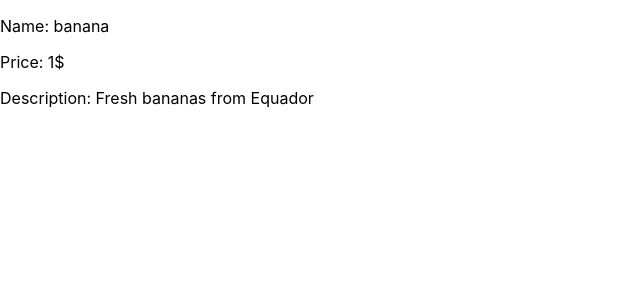
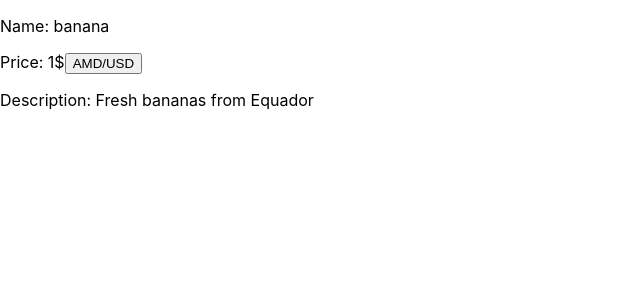
Before and after one commit to Manan-lab/Homework1, a React (Create React App) app: page / in a window 1280 px wide. Shown: the top 300 px of the page, without its empty margins (0-640 px from the left). Built offline with nearby package versions, Linux system fonts and the light colour scheme.

Commit message:
Homework 4

```diff
--- a/src/demo/Components/Price.js
+++ b/src/demo/Components/Price.js
@@ -1,13 +1,40 @@
 import React, { Component } from 'react';
 
 
-class Product extends Component{
+class Product extends Component {
+    constructor(props) {
+        super(props);
+        this.state = {
+            price: props.data,
+            rate : 478
+        }
+    }
 
+    changeCurrency = () => {
+        let {price,rate} = this.state;
+        let sign = price [price.length-1];
+        if (sign === "$"){
+           price = parseFloat(price)* rate + "֏"
+        }else if (sign === "֏"){
+            price = parseFloat(price) / rate + "$"
+        }
+        this.setState({
+            price:price
+        })
+    }
 
-    render(){
-        let {data} = this.props;
-        return(
-            <p>Price: {data}</p>
+    render() {
+        let { price } = this.state;
+        return (
+            <p>
+                Price: {price}
+                <button
+                onClick = {this.changeCurrency}
+                >
+                    AMD/USD
+                </button>
+            </p>
+
         );
     }
 }
```
